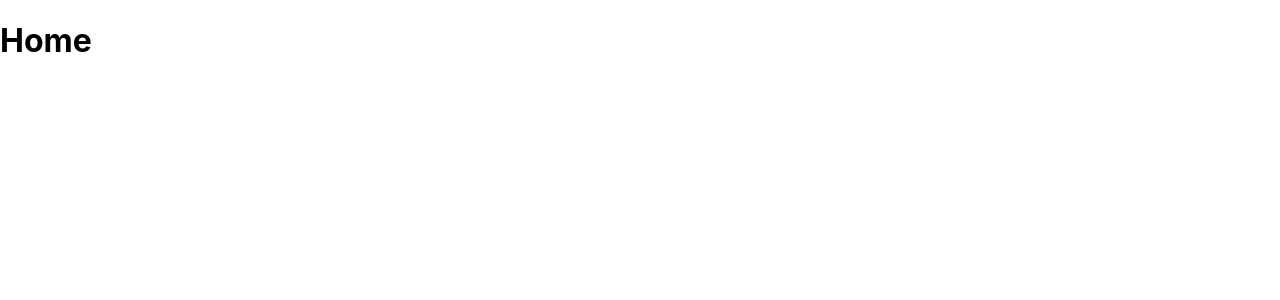
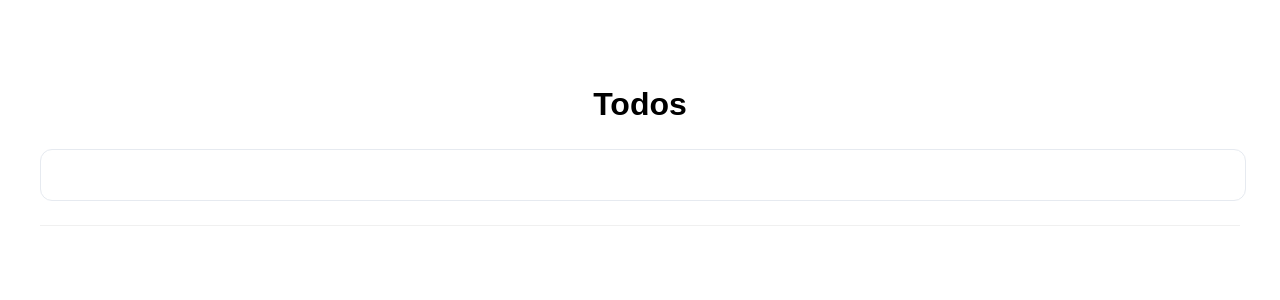
Before and after one commit to saeedkolivand/todo-app-redux-thunk, a React (Create React App) app: page / in a window 1280 px wide. Shown: the top 300 px of the page. Built offline with nearby package versions, Linux system fonts and the light colour scheme.

Commit message:
feat: add Divider, Input component

```diff
--- a/src/index.tsx
+++ b/src/index.tsx
@@ -11,11 +11,9 @@ const root = ReactDOM.createRoot(
   document.getElementById("root") as HTMLElement
 );
 root.render(
-  <React.StrictMode>
-    <Provider store={store}>
-      <AppRouter />
-    </Provider>
-  </React.StrictMode>
+  <Provider store={store}>
+    <AppRouter />
+  </Provider>
 );
 
 // If you want your app to work offline and load faster, you can change
--- a/src/pages/home/Home.tsx
+++ b/src/pages/home/Home.tsx
@@ -1,12 +1,17 @@
 import React from "react";
+import Container from "ui-components/container/Container";
+import Input from "ui-components/input/Input";
+import Divider from "ui-components/divider/Divider";
 import { HomePropsTypes } from "./home.types";
 import "./home.style.scss";
 
-const Home: React.FC<HomePropsTypes> = (props) => {
+const Home: React.FC<HomePropsTypes> = () => {
   return (
-    <div>
-      <h1>Home</h1>
-    </div>
+    <Container className="home-wrapper">
+      <h1 className="home--header">Todos</h1>
+      <Input />
+      <Divider />
+    </Container>
   );
 };
 
--- a/src/pages/home/home.style.scss
+++ b/src/pages/home/home.style.scss
@@ -0,0 +1,6 @@
+.home-wrapper {
+  .home--header {
+    font-size: 2rem;
+    text-align: center;
+  }
+}
--- a/src/routes/AppRouter.tsx
+++ b/src/routes/AppRouter.tsx
@@ -26,7 +26,7 @@ const AppRouter: React.FC = () => (
             element={
               <>
                 <Helmet>
-                  <title>{item.title}</title>
+                  <title>Todo | {item.title}</title>
                 </Helmet>
                 {item.element}
               </>
--- a/src/ui-components/container/Container.tsx
+++ b/src/ui-components/container/Container.tsx
@@ -2,6 +2,7 @@ import React from "react";
 import { ContainerPropsTypes } from "./container.types";
 import Loading from "../loading/Loading";
 import Error from "../error/Error";
+import "./container.style.scss";
 
 const Container: React.FC<ContainerPropsTypes> = (props) => {
   const {
--- a/src/ui-components/container/container.style.scss
+++ b/src/ui-components/container/container.style.scss
@@ -1,15 +1,12 @@
 .container-wrapper {
-  // todo: add spacingSizes variable or mixin
-  //padding-left: ${spacingSize.medium}px;
-  //padding-right: ${spacingSize.medium}px;
-  display: flex;
-  max-width: 960px;
+  padding-left: 24px;
+  padding-right: 24px;
+  max-width: 1200px;
   font-family: sans-serif;
   line-height: 1.5;
-  margin: 15vh auto auto;
+  margin: 10vh auto auto;
 
   @media (max-width: 576px) {
-    // todo: add spacingSizes variable or mixin
-    //margin: ${spacingSize.small}ch auto;
+    margin: 2ch auto;
   }
 }
--- /dev/null
+++ b/src/ui-components/divider/Divider.tsx
@@ -0,0 +1,10 @@
+import React from "react";
+import { DividerPropsTypes } from "./divider.types";
+import "./divider.style.scss";
+
+const Divider: React.FC<DividerPropsTypes> = (props) => {
+  const { className = "", ...rest } = props;
+  return <div className={`divider ${className}`} {...rest} />;
+};
+
+export default Divider;
--- /dev/null
+++ b/src/ui-components/divider/divider.style.scss
@@ -0,0 +1,16 @@
+.divider {
+  display: flex;
+  clear: both;
+  width: 100%;
+  min-width: 100%;
+  margin: 24px 0;
+  box-sizing: border-box;
+  padding: 0;
+  color: #000000d9;
+  font-size: 14px;
+  font-variant: tabular-nums;
+  line-height: 1.5715;
+  list-style: none;
+  font-feature-settings: "tnum";
+  border-top: 1px solid rgba(0, 0, 0, 0.06);
+}
--- /dev/null
+++ b/src/ui-components/divider/divider.types.ts
@@ -0,0 +1,3 @@
+import React from "react";
+
+export interface DividerPropsTypes extends React.HTMLProps<HTMLDivElement> {}
--- /dev/null
+++ b/src/ui-components/input/Input.tsx
@@ -0,0 +1,11 @@
+import React from "react";
+import { InputPropsTypes } from "./input.types";
+import "./input.style.scss";
+
+const Input: React.FC<InputPropsTypes> = (props) => {
+  const { className = "", ...rest } = props;
+
+  return <input {...rest} className={`todo-input ${className}`} />;
+};
+
+export default Input;
--- /dev/null
+++ b/src/ui-components/input/input.style.scss
@@ -0,0 +1,23 @@
+.todo-input {
+  width: 100%;
+  border: 1px solid #e6eaf0;
+  font-weight: 400;
+  border-radius: 12px;
+  height: 48px;
+  font-size: 1.3rem;
+  color: #1b252f;
+
+  transition: 200ms ease-in-out;
+
+  &:hover {
+    border: 1px solid #3eaeff;
+    transition: 200ms ease-in-out;
+  }
+
+  &:focus-visible {
+    outline: none;
+    border: 1px solid #3eaeff;
+    box-shadow: 0 0 10px rgba(62, 174, 255, 0.2);
+    transition: 200ms ease-in-out;
+  }
+}
--- /dev/null
+++ b/src/ui-components/input/input.types.ts
@@ -0,0 +1,3 @@
+import React from "react";
+
+export interface InputPropsTypes extends React.HTMLProps<HTMLInputElement> {}
```
